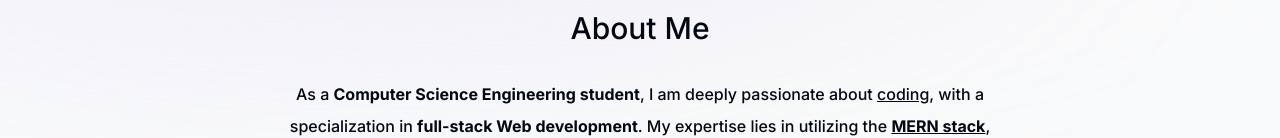
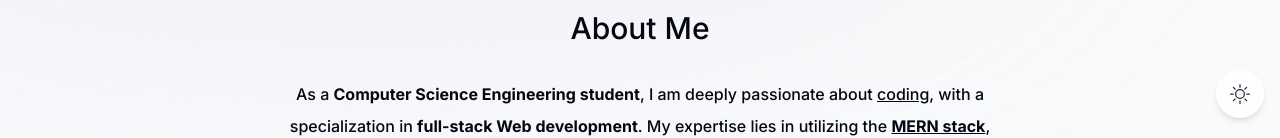
Before and after one commit to Harikesh-14/Portfolio, a Next.js app: page / in a window 1280 px wide. Shown: the part 666-804 px from the top of the page. Built offline with nearby package versions, Linux system fonts and the light colour scheme; no server answers.

Commit message:
Created the basic structure of the Theme Switcher

```diff
--- a/app/layout.tsx
+++ b/app/layout.tsx
@@ -5,6 +5,7 @@ import Header from "@/components/header";
 import ActiveSectionContextProvider from "@/context/activeSectionContext";
 import { Toaster } from "react-hot-toast";
 import Footer from "@/components/footer";
+import ThemeSwitch from "@/components/theme-switch";
 
 const inter = Inter({ subsets: ["latin"] });
 
@@ -31,6 +32,8 @@ export default function RootLayout({
           <Footer />
           <Toaster position="top-right" />
         </ActiveSectionContextProvider>
+
+        <ThemeSwitch />
       </body>
     </html>
   );
--- /dev/null
+++ b/components/theme-switch.tsx
@@ -0,0 +1,49 @@
+"use client";
+
+import React, { useEffect, useState } from 'react'
+import { BsMoon, BsSun } from 'react-icons/bs'
+import { motion } from 'framer-motion';
+
+type Theme = 'light' | 'dark'
+
+function ThemeSwitch() {
+  const [theme, setTheme] = useState<Theme>('light')
+
+  const toggleTheme = () => {
+    if (theme === 'light') {
+      setTheme('dark')
+      window.localStorage.setItem('theme', 'dark')
+    } else {
+      setTheme('light')
+      window.localStorage.setItem('theme', 'light')
+    }
+  }
+
+  useEffect(() => {
+    const localTheme = window.localStorage.getItem('theme') as Theme | null
+
+    if (localTheme) {
+      setTheme(localTheme)
+    }
+  }, [])
+
+  return (
+    <motion.button
+      type='button'
+      className='fixed bottom-4 right-4 w-[3rem] h-[3rem] flex justify-center items-center bg-white text-gray-800 text-xl bg-opacity-80 backdrop:blur-[0.5rem] border border-white border-opacity-40 rounded-full shadow-md z-50 hover:text-gray-950 hover:scale-110 active:scale-105 transition-all ease-linear'
+      onClick={toggleTheme}
+      initial={{ x: 100, opacity: 0 }}
+      animate={{ x: 0, opacity: 1 }}
+    >
+      {
+        theme === 'light' ? (
+          <BsSun />
+        ) : (
+          <BsMoon />
+        )
+      }
+    </motion.button>
+  )
+}
+
+export default ThemeSwitch
```
